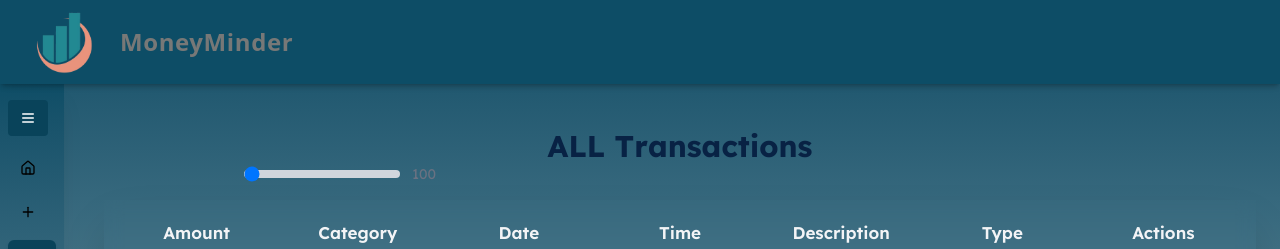
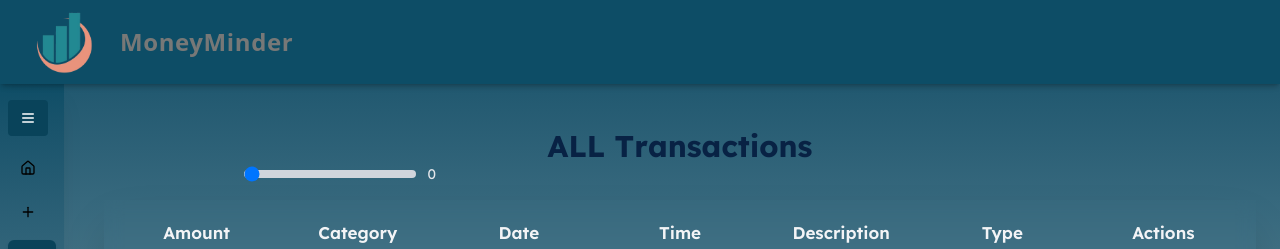
Before and after one commit to hshehriyaralam/MoneyMinder, a React (Vite) app: page /Transactions in a window 1280 px wide. Shown: the top 249 px of the page. Built offline with nearby package versions, Linux system fonts and the light colour scheme.

Commit message:
add range filter in Transaction-History & min and max value get from localStorage Transactions

```diff
--- a/src/Components/Reactbits/InputRange.jsx
+++ b/src/Components/Reactbits/InputRange.jsx
@@ -8,6 +8,7 @@ export default function ElasticSlider({
   stepSize = 1,
   leftIcon = <></>,
   rightIcon = <></>,
+  onChange = () => {},
 }) {
   return (
     <div className={`flex flex-col items-center justify-center gap-4 w-48 ${className}`}>
@@ -18,6 +19,7 @@ export default function ElasticSlider({
         stepSize={stepSize}
         leftIcon={leftIcon}
         rightIcon={rightIcon}
+        onChange={onChange}
       />
     </div>
   );
@@ -30,6 +32,7 @@ function Slider({
   stepSize,
   leftIcon,
   rightIcon,
+  onChange,
 }) {
   const [value, setValue] = useState(defaultValue);
   const sliderRef = useRef(null);
@@ -39,13 +42,13 @@ function Slider({
   }, [defaultValue]);
 
   const handleChange = (e) => {
-    setValue(Number(e.target.value));
+    const newValue = Number(e.target.value);
+    setValue(newValue);
+    if (onChange) onChange(newValue);
   };
 
   return (
-    <>
     <div className="flex items-center gap-3 w-full">
-        {leftIcon}
       <input
         ref={sliderRef}
         type="range"
@@ -56,9 +59,7 @@ function Slider({
         onChange={handleChange}
         className="w-full h-2 bg-gray-300 rounded-lg appearance-none cursor-pointer"
       />
-        <p className="text-gray-500 text-sm font-medium">{value}</p>
-        {rightIcon}
+      <p className="text-gray-200 text-sm font-medium">{value}</p>
      </div>
-    </>
   );
 }
--- a/src/Components/layout/Filters.jsx
+++ b/src/Components/layout/Filters.jsx
@@ -1,17 +1,25 @@
-import React, { useState } from 'react'
-import InputRange from '../UIverse/Range'
+import React, { useContext, useState } from 'react'
 import ElasticSlider from '../Reactbits/InputRange'
+import { Context } from '@/Context/TransactionContext'
 
-const Filters = () => {
-  const [minValue, setMinValue] = useState(100)
-  const [maxValue, setMaxValue] = useState(1000)
+const Filters = ({onSelectValue}) => {
+  const [selectValue, setSelectValue] = useState(100)
+  const {maxValue,minValue} = useContext(Context)
+
+  const handleSliderChange = (value) => {
+    setSelectValue(value)
+    onSelectValue(value)
+  }
+
+
   return (
     <div  className='flex  items-center mx-35 gap-x-4' >
       <ElasticSlider
-      minValue={100}
-      maxValue={1000}
-      stepSize={1}
-      defaultValue={100}
+      minValue={`${minValue}`}
+      maxValue={`${maxValue}`}
+      stepSize={10}
+      defaultValue={`${minValue}`}
+      onChange={handleSliderChange}
       />
     </div>
   )
--- a/src/Components/transactions/TransactionHistory.jsx
+++ b/src/Components/transactions/TransactionHistory.jsx
@@ -14,6 +14,7 @@ import Filters from '../layout/Filters';
 function TransactionHistory({ limit, Name }) {
   const Navigate = useNavigate();
   const { transactions, removeTransaction, setEditTransaction } = useContext(Context);
+  const [filterValue, setFilterValue] = useState(100)
 
   const [currentPage, setCurrentPage] = useState(1);
   const itemsPerPage = 10;
@@ -28,13 +29,17 @@ function TransactionHistory({ limit, Name }) {
     });
   }, [transactions]);
 
+  const filteredTrnsaction =  React.useMemo(() => {
+    return sortedTransactions.filter(tnx => tnx.amount >= filterValue)
+  },[sortedTransactions,filterValue])
+
   const getVisibleTransactions = () => {
     if (limit === 6) {
       return sortedTransactions.slice(0, 6);
     } else {
       const indexOfLastItem = currentPage * itemsPerPage;
       const indexOfFirstItem = indexOfLastItem - itemsPerPage;
-      return sortedTransactions.slice(indexOfFirstItem, indexOfLastItem);
+      return filteredTrnsaction.slice(indexOfFirstItem, indexOfLastItem);
     }
   };
 
@@ -89,7 +94,7 @@ function TransactionHistory({ limit, Name }) {
       >
         {Name}
       </TextAnimate>
-      <Filters/>
+      <Filters onSelectValue={setFilterValue}     />
       <div className="overflow-x-auto shadow-2xl mt-4">
         {/* Desktop Headers */}
         <div className="hidden md:grid grid-cols-7 py-5 text-center border-b-2 border-gray-600 rounded-b-lg bg-transparent bg-opacity-80 backdrop-blur-sm p-3 font-semibold text-[17px] text-gray-100">
--- a/src/Context/TransactionContext.jsx
+++ b/src/Context/TransactionContext.jsx
@@ -58,6 +58,11 @@ const TransactionContext = ({ children }) => {
   );
 
   const BalanceAmount = incomeAmount - expenseAmount;
+  const maxValue = transactions.length > 0 ? Math.max(...transactions.map( t => Number(t.amount))) : 0
+  const minValue = transactions.length > 0 ? Math.min(...transactions.map( t => Number(t.amount))) : 0
+
+
+
 
   const ALL = {
     transactions,
@@ -69,7 +74,9 @@ const TransactionContext = ({ children }) => {
     expenseAmount,
     BalanceAmount,
     editTransaction,
-    setEditTransaction
+    setEditTransaction,
+    maxValue,
+    minValue,
   };
 
   return <Context.Provider value={ALL}>{children}</Context.Provider>;
```
Lines whose indentation alone changed are shown as unchanged.
